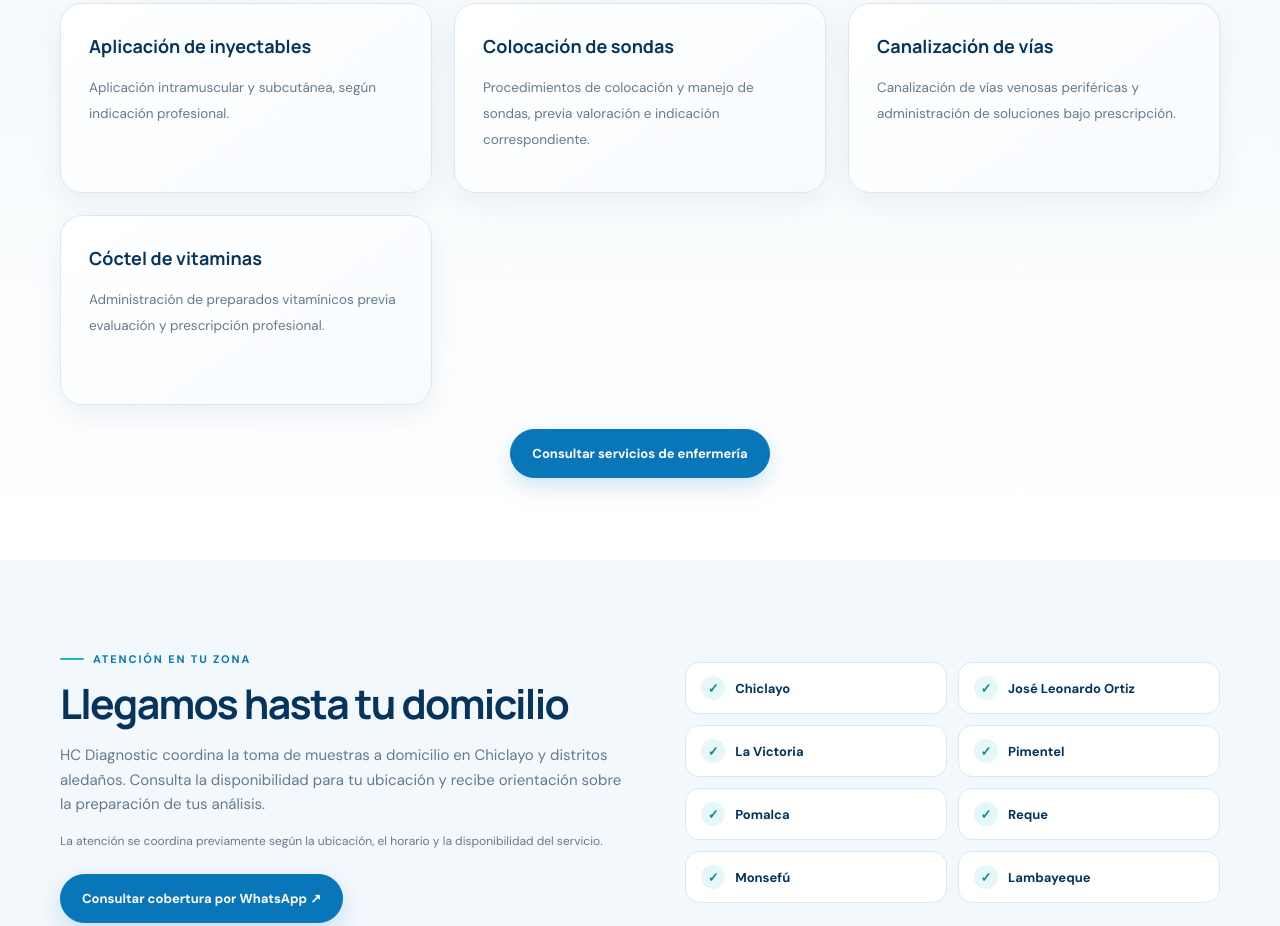
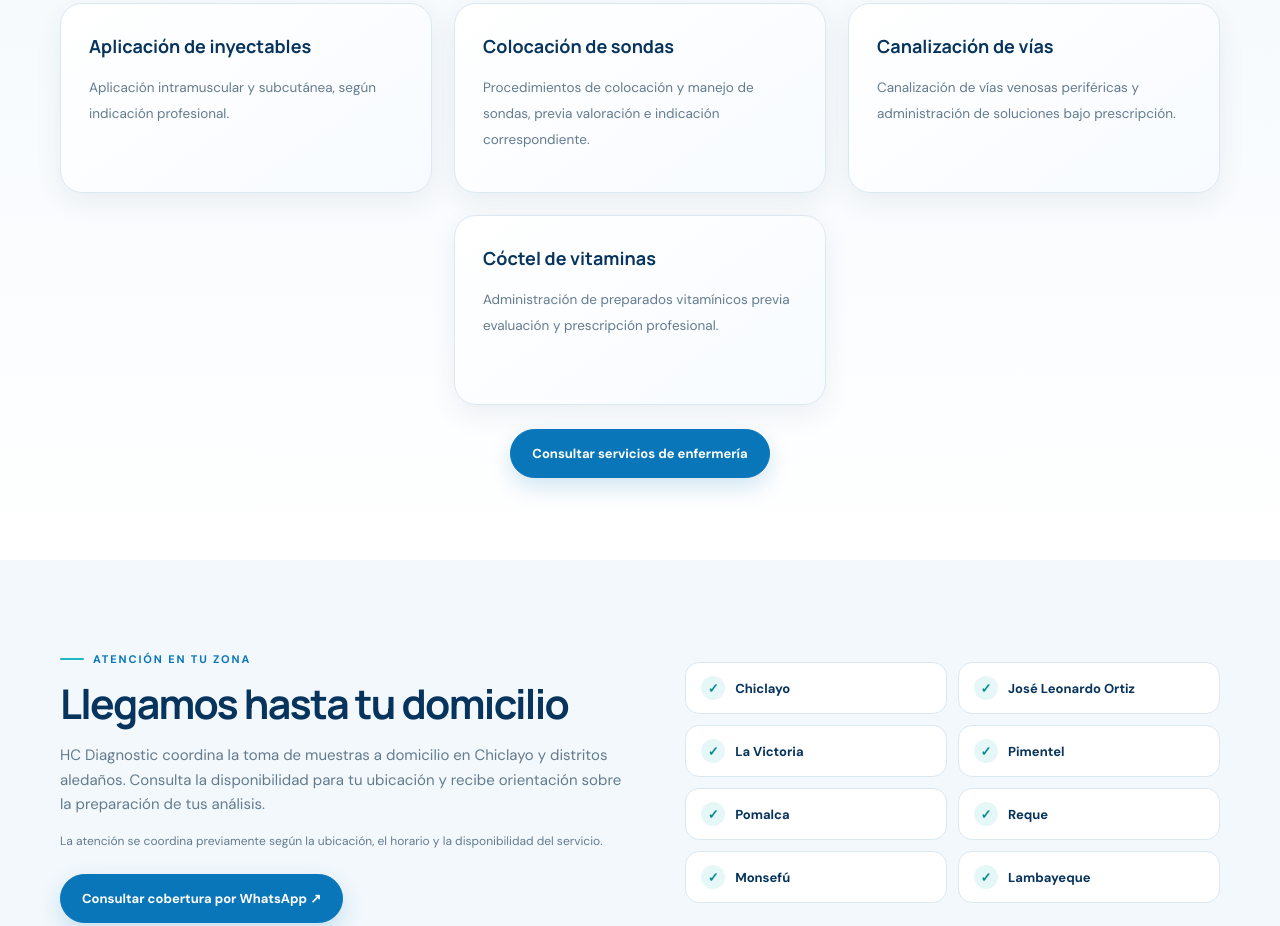
Before and after one commit to victor1896/hc-diagnostic-web, a plain HTML site: page index.html in a window 1280 px wide. Shown: the part 3624-4550 px from the top of the page. Drawn offline with Linux system fonts and the light colour scheme.

Commit message:
Centrar última tarjeta del catálogo

```diff
--- a/index.html
+++ b/index.html
@@ -249,6 +249,13 @@
   transform:translateY(-5px);
   box-shadow:0 14px 30px rgba(7,52,93,.12);
   border-color:var(--cyan);
+}
+
+    /* CENTRAR LA ULTIMA TARJETA DEL CATALOGO */
+@media (min-width: 901px) {
+  .catalog-grid .catalog-card:last-child {
+    grid-column: 2;
+  }
 }
 
 .catalog-card h3{
```
